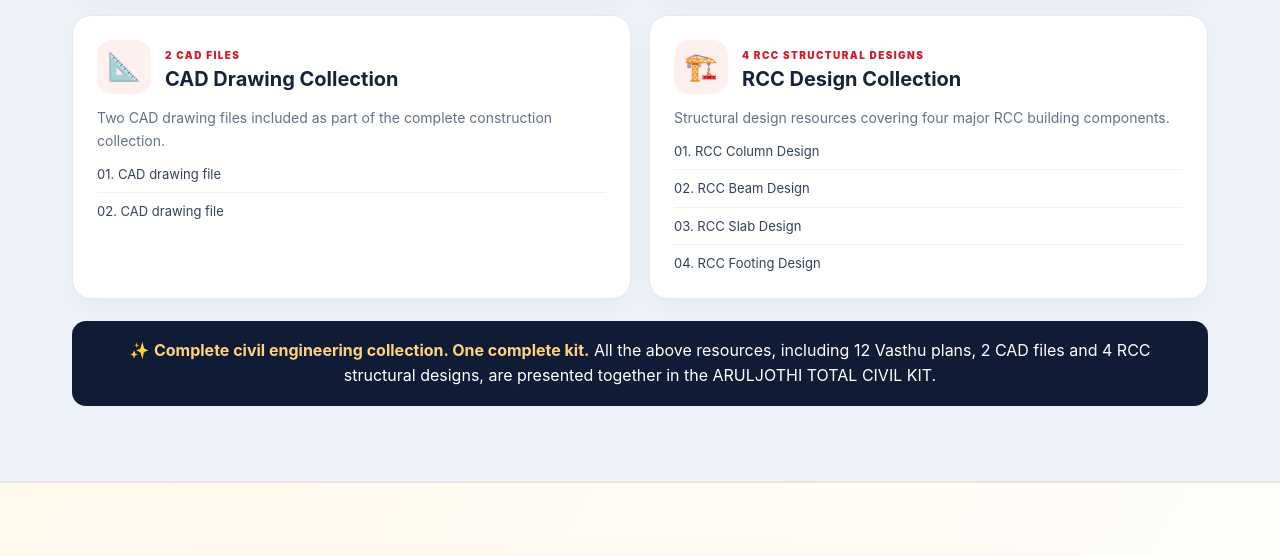
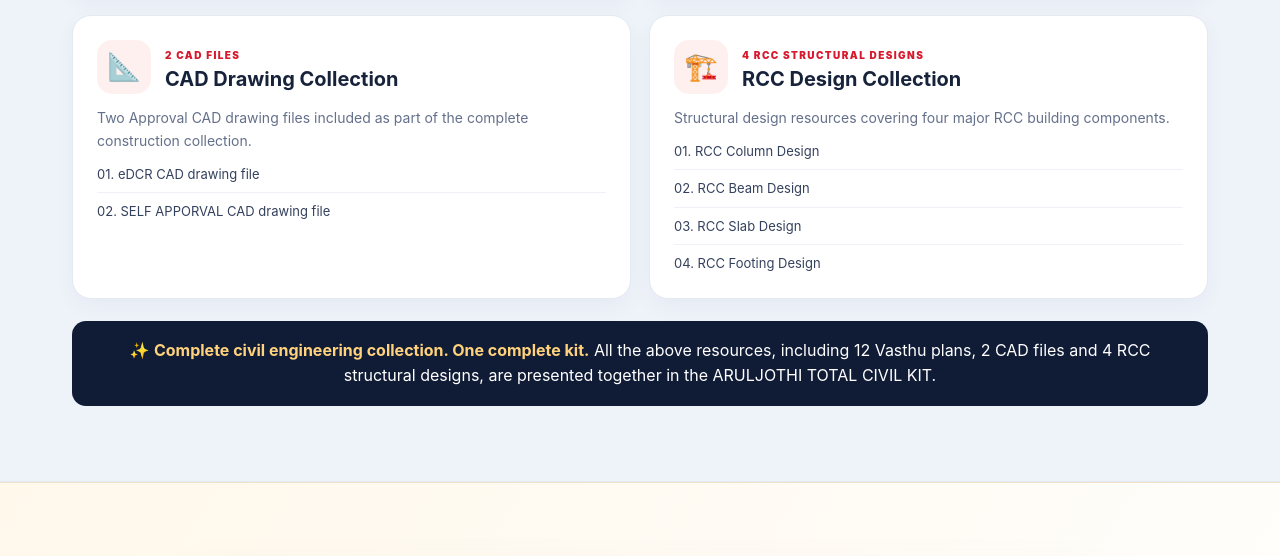
Before and after one commit to abhishek8144/ARULJOTHI-TOTAL-CIVIL-KIT, a plain HTML site: page index.html in a window 1280 px wide. Shown: the part 3929-4485 px from the top of the page. Drawn offline with Linux system fonts and the light colour scheme.

Commit message:
Update index.html

```diff
--- a/index.html
+++ b/index.html
@@ -44,7 +44,7 @@
   </ul>
   </article>
 <article class="detail-card"><div class="detail-title"><span>🧭</span><div><small>12 VASTHU HOUSE PLANS</small><h3>Vasthu Plan Collection</h3></div></div><p>Four directional options with three house sizes for each direction.</p><ul><li>North-facing — 500, 1,000 and 2,000 sq.ft</li><li>East-facing — 500, 1,000 and 2,000 sq.ft</li><li>West-facing — 500, 1,000 and 2,000 sq.ft</li><li>South-facing — 500, 1,000 and 2,000 sq.ft</li><li><b>Total: 12 Vasthu plans</b></li></ul></article>
-<article class="detail-card"><div class="detail-title"><span>📐</span><div><small>2 CAD FILES</small><h3>CAD Drawing Collection</h3></div></div><p>Two CAD drawing files included as part of the complete construction collection.</p><ul><li>01. CAD drawing file</li><li>02. CAD drawing file</li></ul></article>
+<article class="detail-card"><div class="detail-title"><span>📐</span><div><small>2 CAD FILES</small><h3>CAD Drawing Collection</h3></div></div><p>Two Approval CAD drawing files included as part of the complete construction collection.</p><ul><li>01. eDCR CAD drawing file</li><li>02. SELF APPORVAL CAD drawing file</li></ul></article>
 <article class="detail-card"><div class="detail-title"><span>🏗️</span><div><small>4 RCC STRUCTURAL DESIGNS</small><h3>RCC Design Collection</h3></div></div><p>Structural design resources covering four major RCC building components.</p><ul><li>01. RCC Column Design</li><li>02. RCC Beam Design</li><li>03. RCC Slab Design</li><li>04. RCC Footing Design</li></ul></article>
 </div><div class="details-note">✨ <b>Complete civil engineering collection. One complete kit.</b> All the above resources, including 12 Vasthu plans, 2 CAD files and 4 RCC structural designs, are presented together in the ARULJOTHI TOTAL CIVIL KIT.</div></div></section>
 <section class="offer" id="buy"><div class="section"><div class="offer-box"><div class="eyebrow">ONE COMPLETE DIGITAL BUNDLE</div><h2>ARULJOTHI TOTAL CIVIL KIT</h2><p>Get Civil Pro, Construction Excel Sheets, BOQ, Building Documents, Building Manual, 12 Vasthu Plans, 2 CAD Files and 4 RCC Structural Designs in one complete collection.</p><div class="included"><span>01 · Civil Pro App</span><span>02 · Excel Sheets</span><span>03 · BOQ</span><span>04 · Building Documents</span><span>05 · Building Manual & PDFs</span><span>06 · 12 Vasthu Plans</span><span>07 · 2 CAD Files</span><span>08 · 4 RCC Designs</span></div><div class="price"><del>₹31,999</del> ₹7,999</div><p><b>One-time payment · Digital combo</b></p><button class="btn" id="buyKitBtn" type="button" style="border:0;cursor:pointer;font-family:inherit">BUY COMPLETE CIVIL KIT – ₹7,999</button><p style="font-size:12px;margin:16px 0 0">Secure online payment · Download access after successful payment verification.</p></div></div></section>
```
